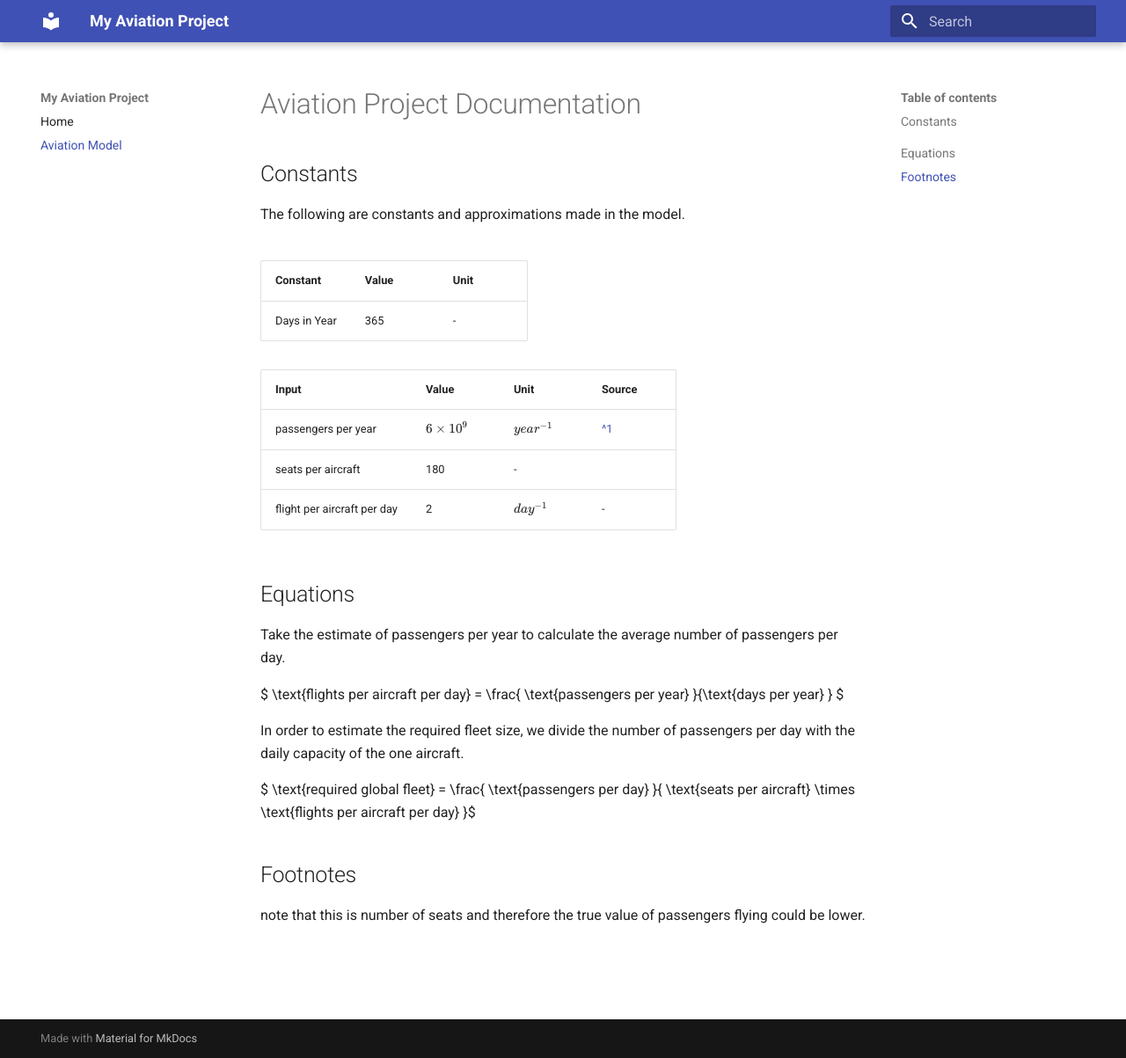
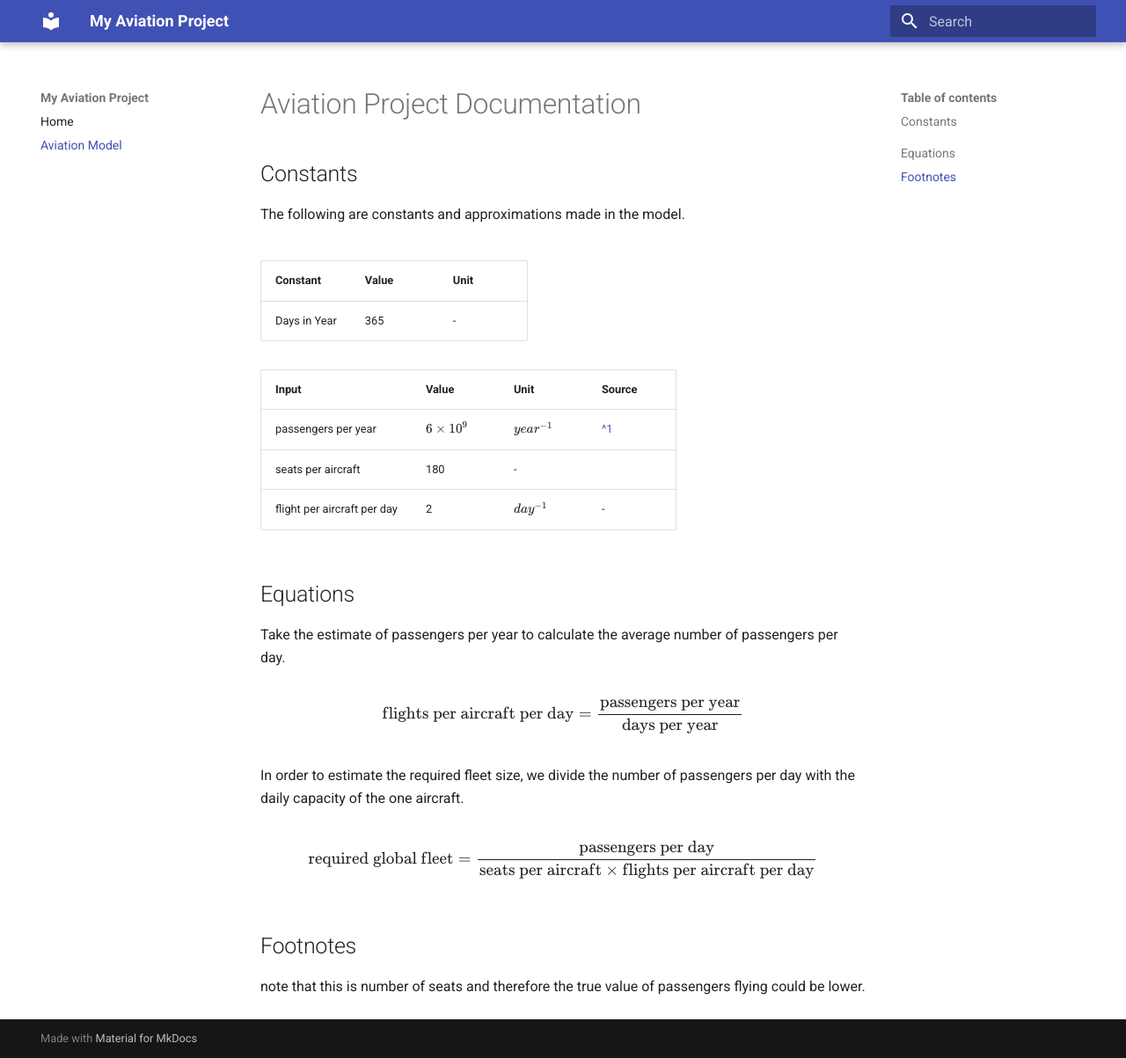
Before and after one commit to s-ana-314/aviation, an MkDocs documentation site: the page built from docs/aviation.md, in a window 1280 px wide and 1203 px high. Shown: the whole window at 88% size. Built offline with MkDocs 1.6.1 and Material for MkDocs 9.7.7, drawn with Linux system fonts in a browser that asks for light colours.

Commit message:
updated math

```diff
--- a/docs/aviation.md
+++ b/docs/aviation.md
@@ -21,11 +21,13 @@ The following are constants and approximations made in the model.
 
 Take the estimate of passengers per year to calculate the average number of passengers per day.
 
-$ \text{flights per aircraft per day} = \frac{ \text{passengers per year} }{\text{days per year} } $
+$$
+ \text{flights per aircraft per day} = \frac{ \text{passengers per year} }{\text{days per year} }
+ $$
 
 In order to estimate the required fleet size, we divide the number of passengers per day with the daily capacity of the one aircraft.
 
-$ \text{required global fleet}  = \frac{ \text{passengers per day} }{ \text{seats per aircraft} \times \text{flights per aircraft per day} }$
+$$ \text{required global fleet}  = \frac{ \text{passengers per day} }{ \text{seats per aircraft} \times \text{flights per aircraft per day} }$$
 
 ## Footnotes
 
```
